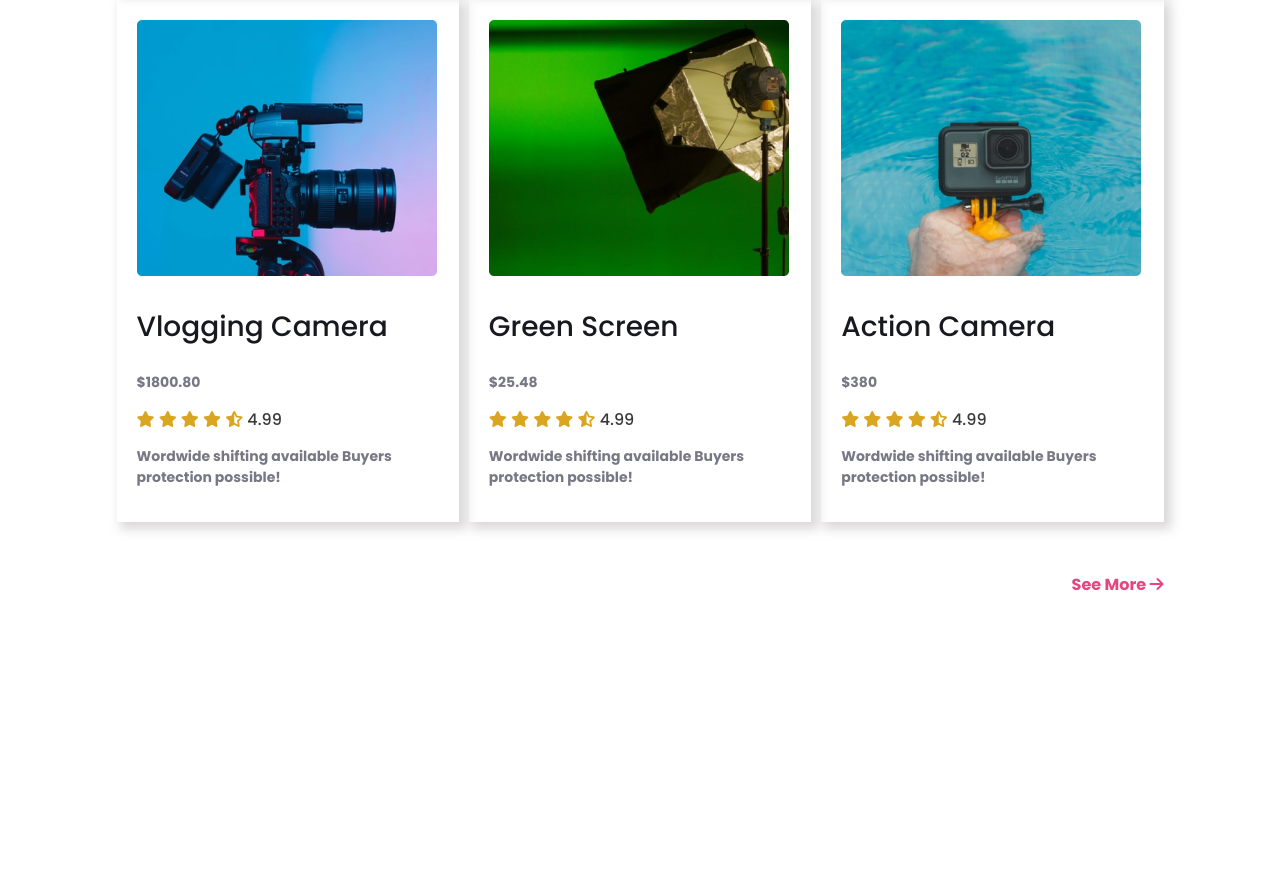
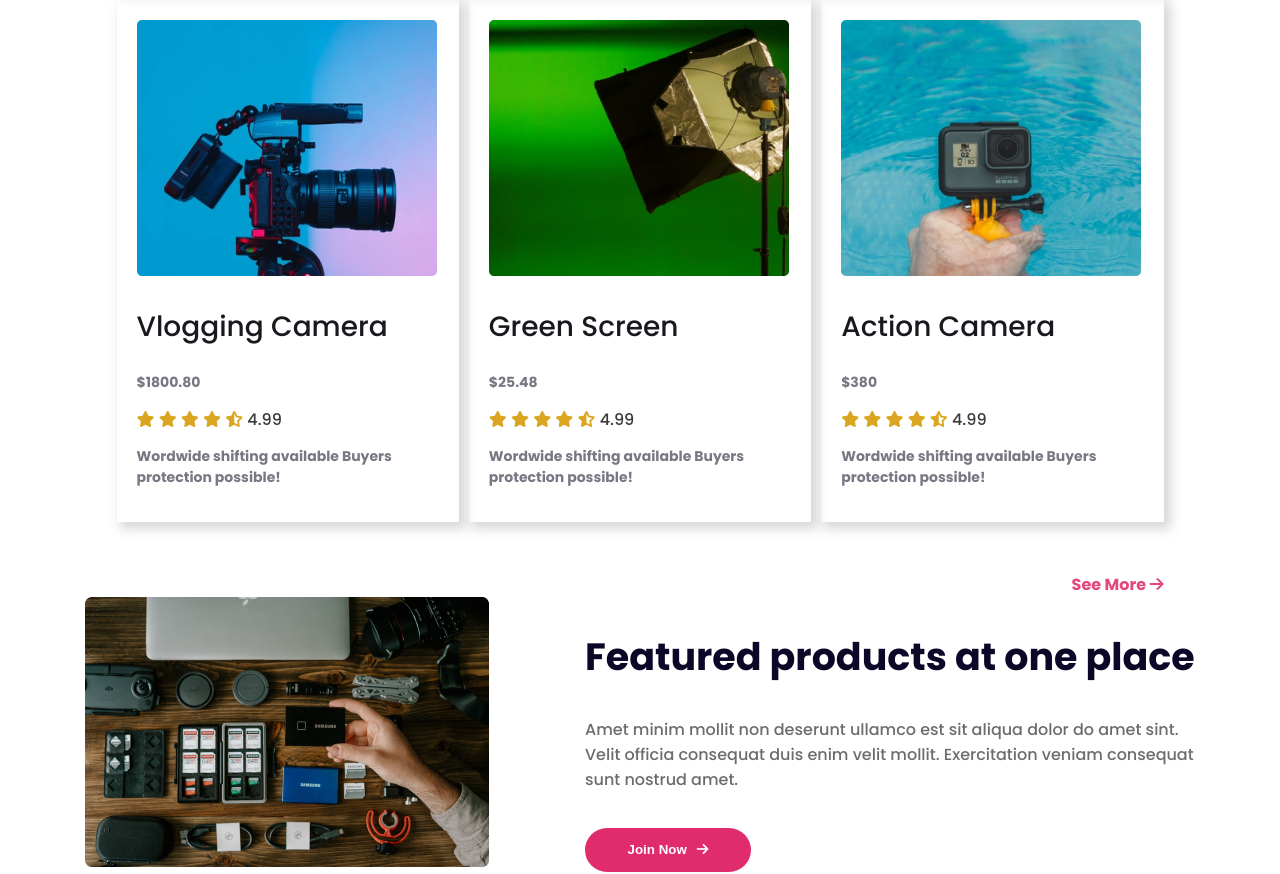
Before and after one commit to mamun1064/influencer-gear-main, a plain HTML site: page index.html in a window 1280 px wide. Shown: the part 1929-2803 px from the top of the page. Before the commit the page ends 2526 px from the top, so only its background shows below. Drawn offline with Linux system fonts and the light colour scheme.

Commit message:
bottom added

```diff
--- a/index.html
+++ b/index.html
@@ -232,6 +232,18 @@
             </div>
             <a href="#" class="blog-btn">See More <i class="fa-solid fa-arrow-right"></i></a>
         </section>
+        <section class="bottom-section">
+            <div class="bottom-wrap">
+                <div class="bottom-thumbnail">
+                    <img src="images/gear.png" alt="">
+                </div>
+                <div class="bottom-right">
+                    <h2 class="bottom-title">Featured products at one place</h2>
+                    <p>Amet minim mollit non deserunt ullamco est sit aliqua dolor do amet sint. Velit officia consequat duis enim velit mollit. Exercitation veniam consequat sunt nostrud amet.</p>
+                    <button class="btn">Join Now<i class="fa-solid fa-arrow-right"></i></button>
+                </div>
+            </div>
+        </section>
     </main>
     <footer></footer>
 </body>
--- a/style.css
+++ b/style.css
@@ -141,3 +141,32 @@ main{
     float: right;
     margin-top: 50px;
 }
+.bottom-section{
+    width: 1110px;
+}
+.bottom-wrap{
+    display: flex;
+    justify-content: space-between;
+}
+.bottom-right{
+    width: 610px;
+}
+.bottom-title{
+    font-size: 38px;
+    color: #0A0826;
+}
+.bottom-right .btn{
+    width: 166px;
+    height: 44px;
+    background: #E02C6D;
+    border-radius: 41px;
+    color: white;
+    border: none;
+    font-weight: 700;
+    margin-top: 20px;
+
+}
+.bottom-right p{
+    font-size: 16px;
+    color: #6C6C6C;
+}
```
